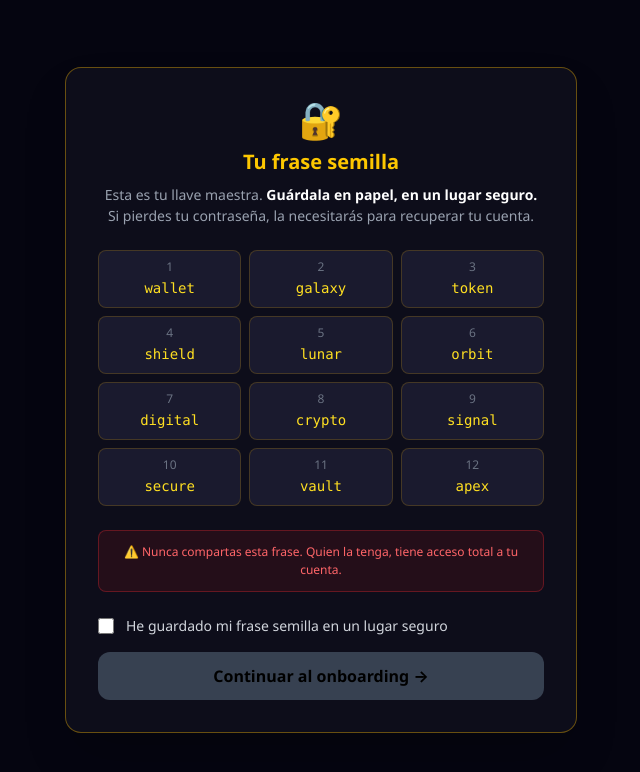
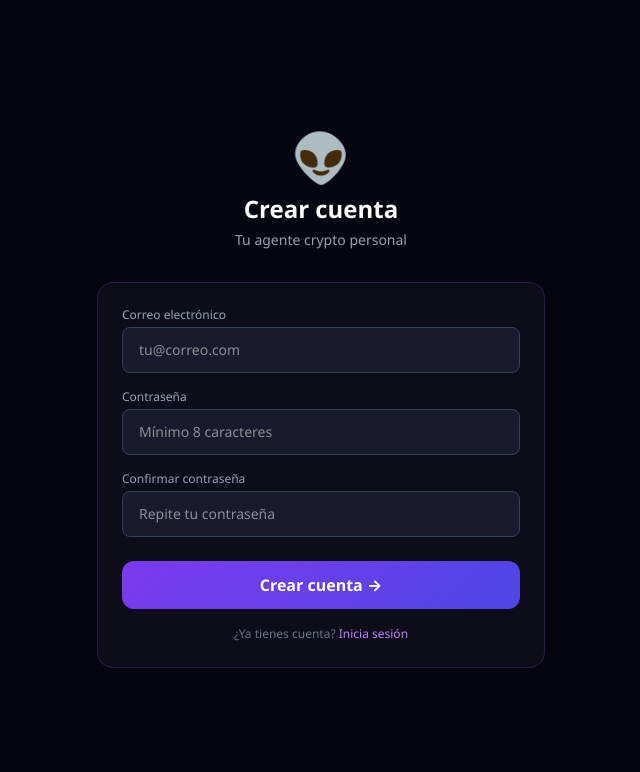
Before and after one commit to eeelien/eelienx-protocol, a Next.js app: page /demo-seed in a window 1280 px wide. Shown: the top 772 px of the page, without its empty margins (319-959 px from the left). Built offline with nearby package versions, Linux system fonts and the light colour scheme.

Commit message:
feat: demo-seed shows register form first, then seed phrase

```diff
--- a/src/app/demo-seed/page.tsx
+++ b/src/app/demo-seed/page.tsx
@@ -6,7 +6,55 @@ const WORDS = ['wallet','galaxy','token','shield','lunar','orbit','digital','cry
 
 export default function DemoSeedPage() {
   const router = useRouter();
+  const [step, setStep] = useState<'form'|'seed'>('form');
+  const [email, setEmail] = useState('');
+  const [password, setPassword] = useState('');
+  const [confirm, setConfirm] = useState('');
   const [confirmed, setConfirmed] = useState(false);
+
+  if (step === 'form') {
+    return (
+      <div className="min-h-screen bg-[#050510] flex items-center justify-center p-4">
+        <div className="w-full max-w-md">
+          <div className="text-center mb-8">
+            <div className="text-5xl mb-3">👽</div>
+            <h1 className="text-2xl font-bold text-white">Crear cuenta</h1>
+            <p className="text-gray-400 text-sm mt-1">Tu agente crypto personal</p>
+          </div>
+          <div className="bg-[#0d0d1a] border border-purple-500/20 rounded-2xl p-6 flex flex-col gap-4">
+            <div>
+              <label className="text-xs text-gray-400 mb-1 block">Correo electrónico</label>
+              <input
+                type="email" value={email} onChange={e => setEmail(e.target.value)}
+                placeholder="tu@correo.com"
+                className="w-full bg-[#1a1a2e] border border-gray-700 rounded-lg px-4 py-3 text-white text-sm focus:outline-none focus:border-purple-500"/>
+            </div>
+            <div>
+              <label className="text-xs text-gray-400 mb-1 block">Contraseña</label>
+              <input
+                type="password" value={password} onChange={e => setPassword(e.target.value)}
+                placeholder="Mínimo 8 caracteres"
+                className="w-full bg-[#1a1a2e] border border-gray-700 rounded-lg px-4 py-3 text-white text-sm focus:outline-none focus:border-purple-500"/>
+            </div>
+            <div>
+              <label className="text-xs text-gray-400 mb-1 block">Confirmar contraseña</label>
+              <input
+                type="password" value={confirm} onChange={e => setConfirm(e.target.value)}
+                placeholder="Repite tu contraseña"
+                className="w-full bg-[#1a1a2e] border border-gray-700 rounded-lg px-4 py-3 text-white text-sm focus:outline-none focus:border-purple-500"/>
+            </div>
+            <button
+              onClick={() => setStep('seed')}
+              className="w-full py-3 rounded-xl font-bold text-white mt-2"
+              style={{ background: 'linear-gradient(135deg, #7c3aed, #4f46e5)' }}>
+              Crear cuenta →
+            </button>
+            <p className="text-center text-xs text-gray-500">¿Ya tienes cuenta? <a href="/login" className="text-purple-400">Inicia sesión</a></p>
+          </div>
+        </div>
+      </div>
+    );
+  }
 
   return (
     <div className="min-h-screen bg-[#050510] flex items-center justify-center p-4">
```
